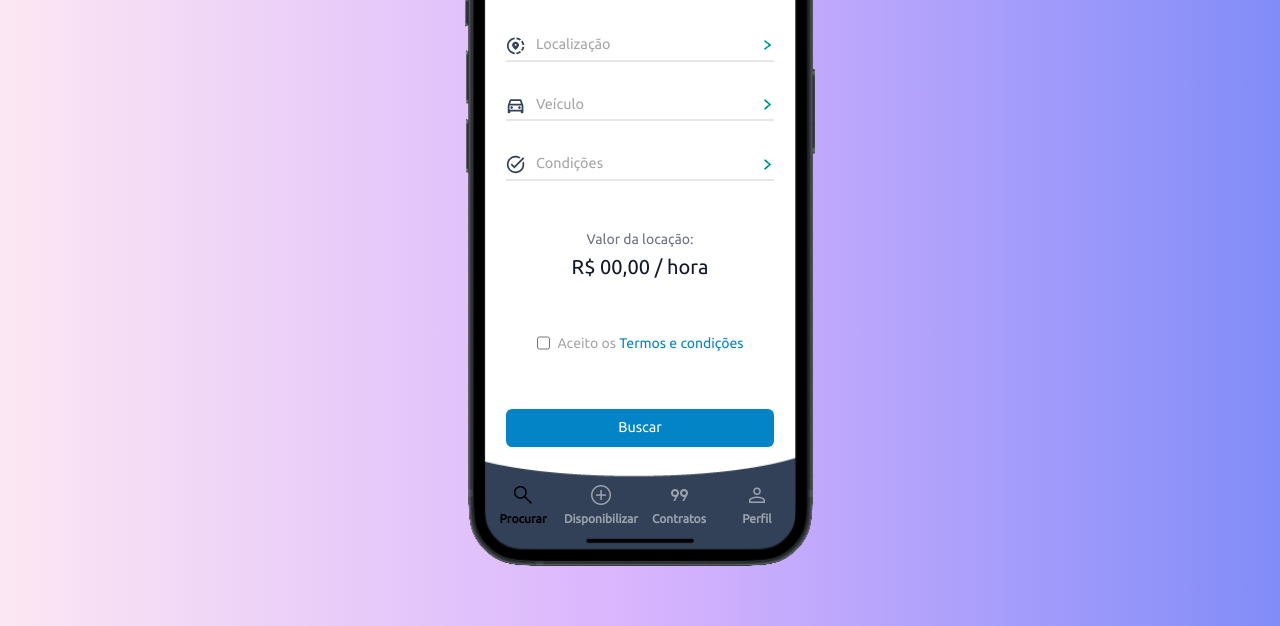
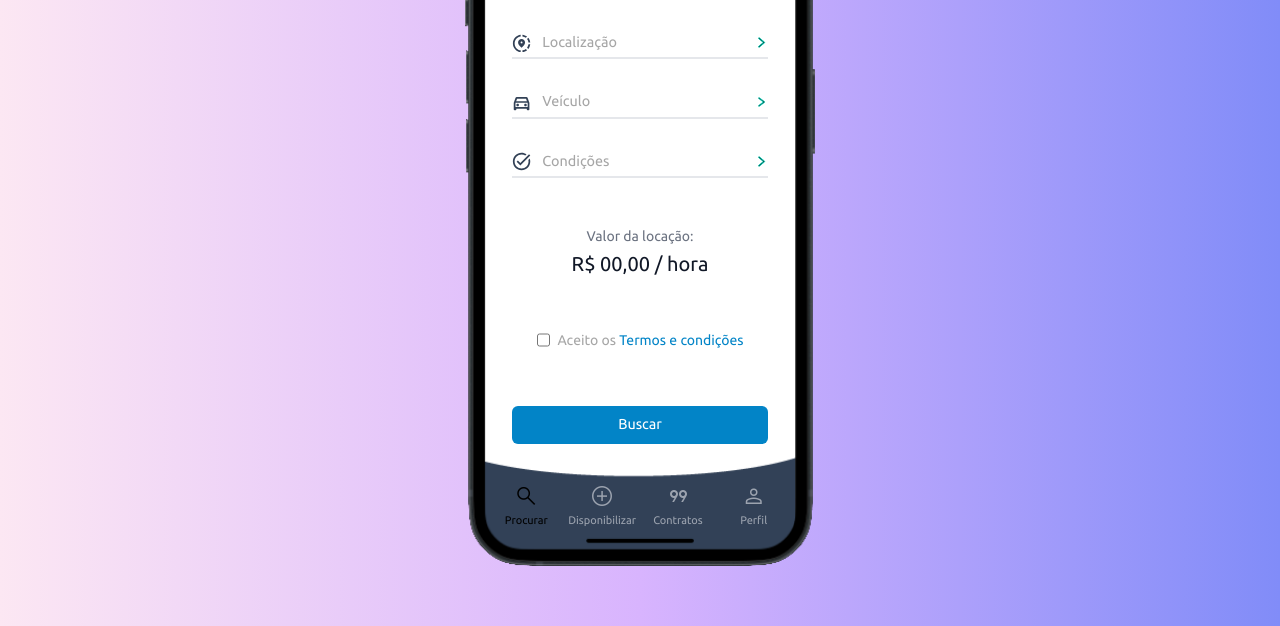
Before and after one commit to Pedrolrbr/fiap_alucar, a plain HTML site: page src/pages/home.html in a window 1280 px wide. Shown: the part 174-800 px from the top of the page. Drawn offline with nearby package versions, Linux system fonts and the light colour scheme.

Commit message:
Footer home

```diff
--- a/src/pages/home.html
+++ b/src/pages/home.html
@@ -26,7 +26,7 @@
 <body class="min-h-screen p-8 bg-black bg-gradient-to-r from-pink-100 via-purple-300 to-indigo-400">
     <section class="mockup2 w-[353px] mx-auto h-[708px] flex justify-center px-[22px]">
 
-        <section class="mt-14 flex flex-col gap-4">
+        <section class="mt-14 flex flex-col gap-5">
 
             <main class="flex flex-col">
 
@@ -75,26 +75,26 @@
 
             </main>
 
-            <footer class="grid grid-cols-4 gap-1">
+            <footer class="grid grid-cols-4 gap-2">
 
                 <a class="flex flex-col justify-center gap-1">
                     <i class="material-symbols-outlined self-center text-black">search</i>
-                    <span class="text-xs font-black self-center text-black">Procurar</span>
+                    <span class="text-[11px] self-center text-black">Procurar</span>
                 </a>
 
                 <a href="home.html" class="flex flex-col justify-center gap-1">
                     <i class="material-symbols-outlined self-center text-gray-400">add_circle</i>
-                    <span class="text-xs font-black self-center text-gray-400">Disponibilizar</span>
+                    <span class="text-[11px] self-center text-gray-400">Disponibilizar</span>
                 </a>
 
                 <a href="home.html" class="flex flex-col justify-center gap-1">
                     <i class="material-symbols-outlined self-center text-gray-400">format_quote</i>
-                    <span class="text-xs font-black self-center text-gray-400">Contratos</span>
+                    <span class="text-[11px] self-center text-gray-400">Contratos</span>
                 </a>
 
                 <a href="home.html" class="flex flex-col justify-center gap-1">
                     <i class="material-symbols-outlined self-center text-gray-400">person</i>
-                    <span class="text-xs font-black self-center text-gray-400">Perfil</span>
+                    <span class="text-[11px] self-center text-gray-400">Perfil</span>
                 </a>
 
             </footer>
```
